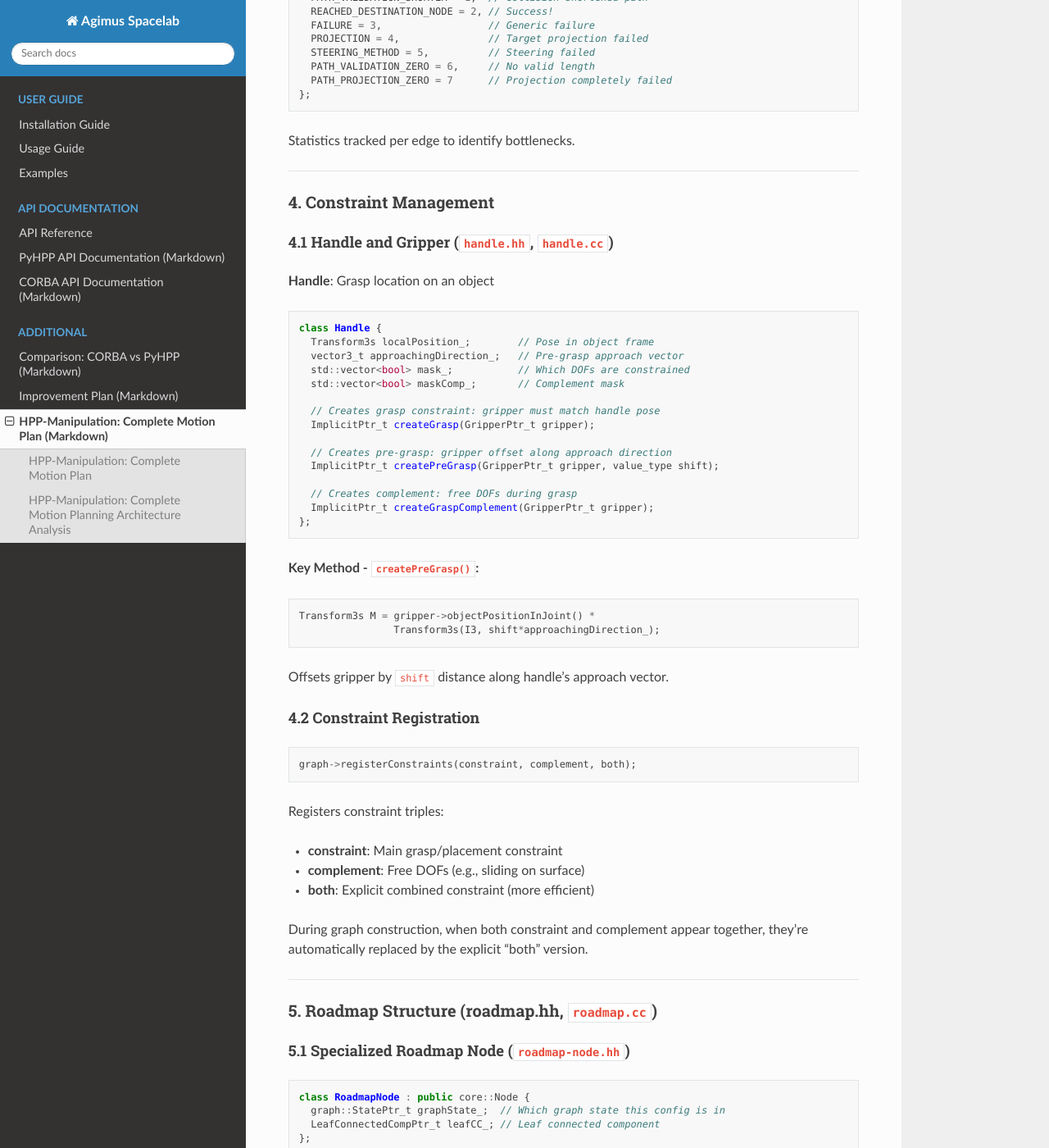
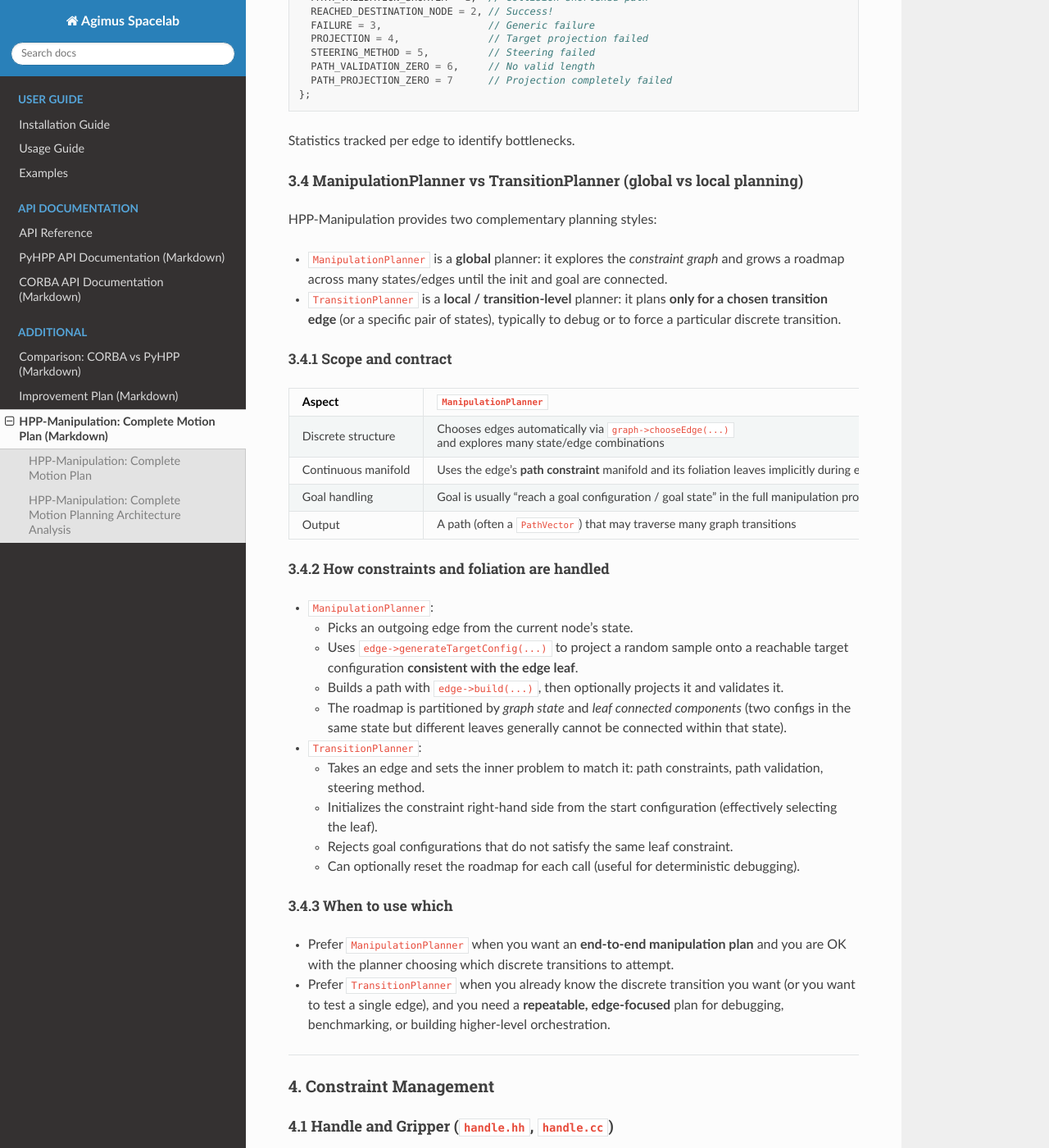
Before and after one commit to thanhndv212/agimus_spacelab, a Sphinx documentation site: the page built from doc/hpp_manipulation_complete_motion_plan_md.rst, in a window 1280 px wide and 1400 px high, scrolled down 3423 px. Shown: the whole window at 82% size. Built offline with Sphinx 7.4.7 and the Read the Docs theme 3.1.0, drawn with Linux system fonts in a browser that asks for light colours.

Commit message:
feat: add conceptual comparison between ManipulationPlanner and TransitionPlanner in documentation

````diff
--- a/doc/hpp_manipulation_complete_motion_plan.md
+++ b/doc/hpp_manipulation_complete_motion_plan.md
@@ -141,6 +141,41 @@ enum TypeOfFailure {
 ```
 
 Statistics tracked per edge to identify bottlenecks.
+
+### 3.4 **ManipulationPlanner vs TransitionPlanner** (global vs local planning)
+
+HPP-Manipulation provides two complementary planning styles:
+
+- `ManipulationPlanner` is a **global** planner: it explores the *constraint graph* and grows a roadmap across many states/edges until the init and goal are connected.
+- `TransitionPlanner` is a **local / transition-level** planner: it plans **only for a chosen transition edge** (or a specific pair of states), typically to debug or to force a particular discrete transition.
+
+#### 3.4.1 Scope and contract
+
+| Aspect | `ManipulationPlanner` | `TransitionPlanner` |
+|---|---|---|
+| Discrete structure | Chooses edges automatically via `graph->chooseEdge(...)` and explores many state/edge combinations | Requires an edge (transition) to be selected (e.g. via `setEdge(...)`) |
+| Continuous manifold | Uses the edge’s **path constraint** manifold and its foliation leaves implicitly during expansion | Plans on the **selected edge** manifold (edge path constraint + edge validation + edge steering) |
+| Goal handling | Goal is usually “reach a goal configuration / goal state” in the full manipulation problem | Goals must satisfy the **same leaf** (right-hand side) induced by the start configuration (otherwise it rejects them) |
+| Output | A path (often a `PathVector`) that may traverse many graph transitions | A path (`PathVector`) for that single transition/edge context |
+
+#### 3.4.2 How constraints and foliation are handled
+
+- `ManipulationPlanner`:
+   - Picks an outgoing edge from the current node’s state.
+   - Uses `edge->generateTargetConfig(...)` to project a random sample onto a reachable target configuration **consistent with the edge leaf**.
+   - Builds a path with `edge->build(...)`, then optionally projects it and validates it.
+   - The roadmap is partitioned by *graph state* and *leaf connected components* (two configs in the same state but different leaves generally cannot be connected within that state).
+
+- `TransitionPlanner`:
+   - Takes an edge and sets the inner problem to match it: path constraints, path validation, steering method.
+   - Initializes the constraint right-hand side from the start configuration (effectively selecting the leaf).
+   - Rejects goal configurations that do not satisfy the same leaf constraint.
+   - Can optionally reset the roadmap for each call (useful for deterministic debugging).
+
+#### 3.4.3 When to use which
+
+- Prefer `ManipulationPlanner` when you want an **end-to-end manipulation plan** and you are OK with the planner choosing which discrete transitions to attempt.
+- Prefer `TransitionPlanner` when you already know the discrete transition you want (or you want to test a single edge), and you need a **repeatable, edge-focused** plan for debugging, benchmarking, or building higher-level orchestration.
 
 ---
 
````
Also changed, not shown: doc/corba_api_documentation.md (+38 -0 lines), doc/pyhpp_api_documentation.md (+17 -0 lines).
